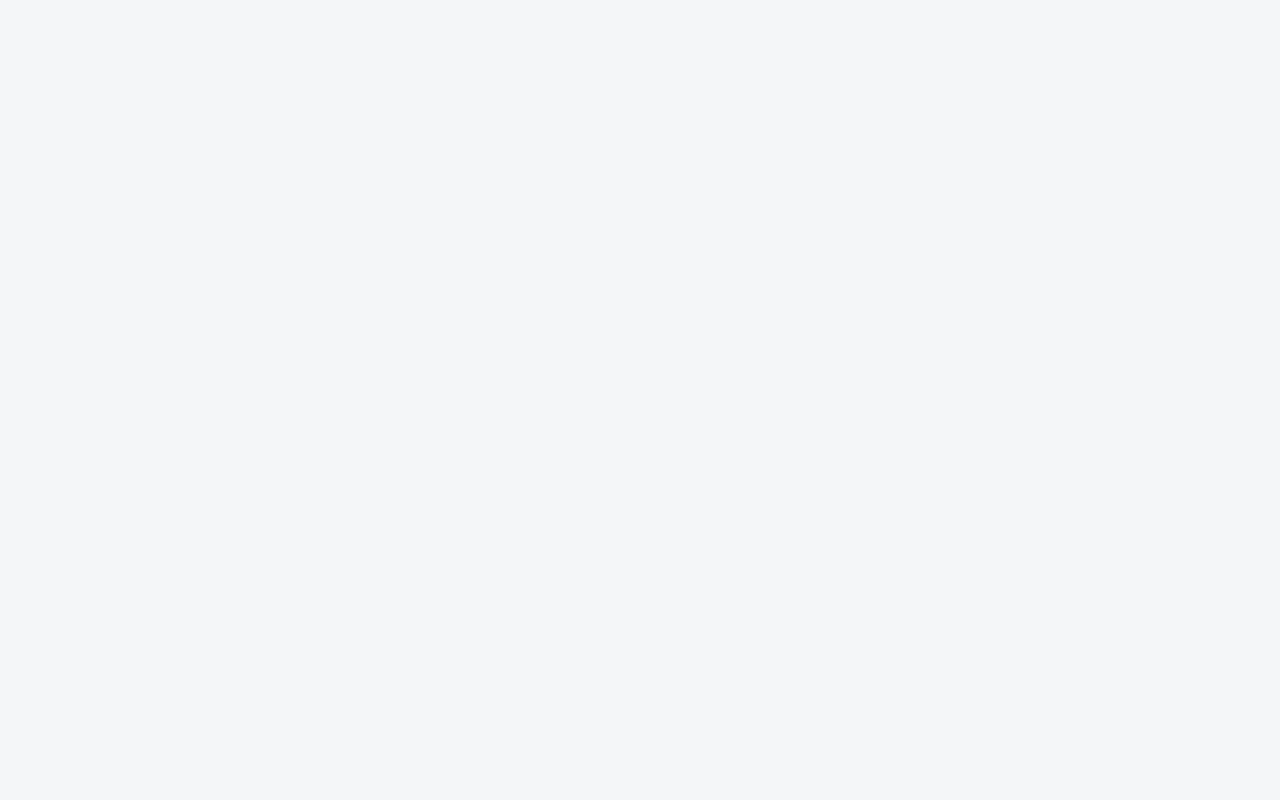
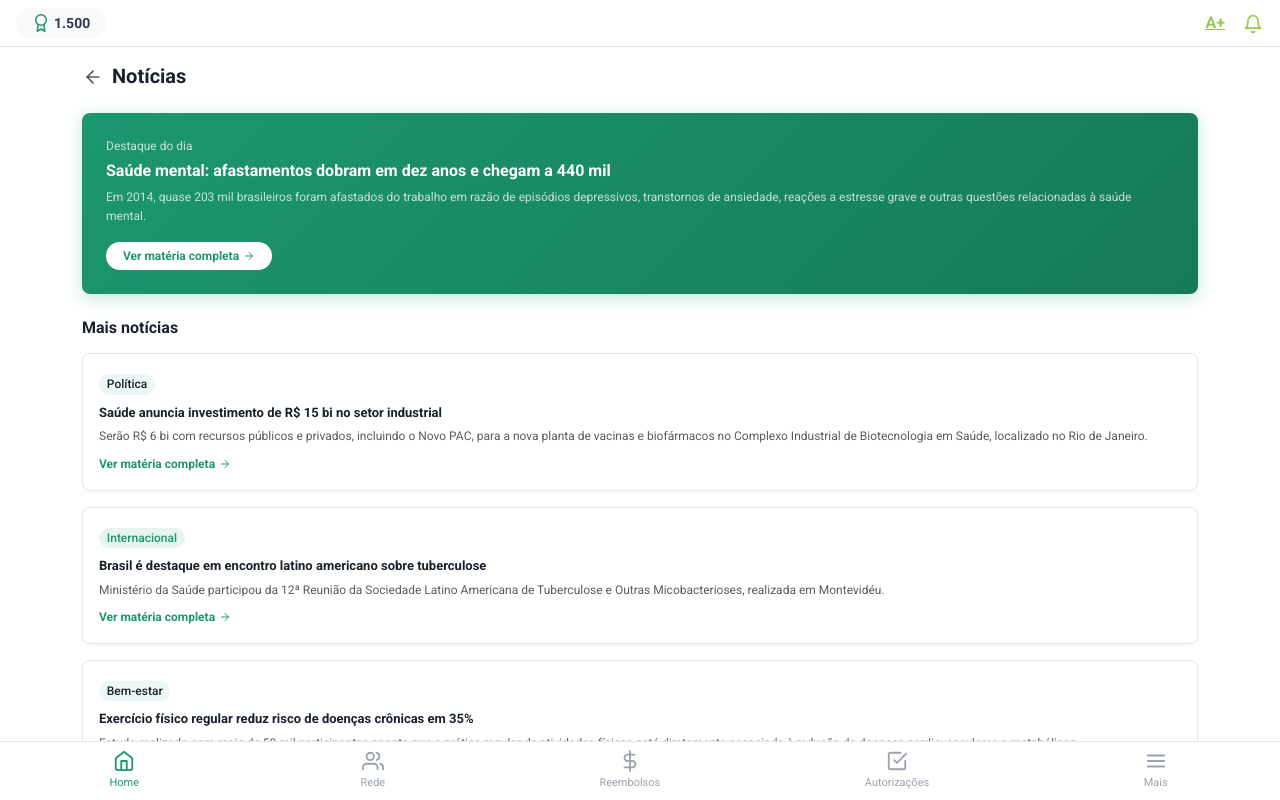
Before and after one commit to CarePlusCDF/Care-Plus-Front-Web, a React (Vite) app: page /noticias in a window 1280 px wide. Before the commit this address had no page. Shown: the top 800 px of the page. Built offline with nearby package versions, Linux system fonts and the light colour scheme.

Commit message:
feat: Criando aba notícias

```diff
--- a/src/App.jsx
+++ b/src/App.jsx
@@ -11,6 +11,7 @@ import Beneficios from './routes/Beneficios'
 import Mind from './routes/Mind'
 import Connect from './routes/Connect'
 import Scan from './routes/Scan'
+import Noticias from './routes/Noticias'
 
 
 
@@ -30,6 +31,7 @@ const App = () => {
         <Route path="/mind" element={<Mind />} />
         <Route path="/connect" element={<Connect />} />
         <Route path="/scan" element={<Scan />} />
+        <Route path="/noticias" element={<Noticias />} />
 
 
       </Routes>
--- /dev/null
+++ b/src/routes/Noticias.jsx
@@ -0,0 +1,107 @@
+import { useNavigate } from 'react-router-dom'
+import { FiArrowLeft, FiArrowRight } from 'react-icons/fi'
+import TopBar from '../components/TopBar'
+import BottomNav from '../components/BottomNav'
+
+const Noticias = () => {
+  const navigate = useNavigate()
+  const points = 1500
+
+  const noticias = [
+    {
+      id: 1,
+      titulo: 'Saúde mental: afastamentos dobram em dez anos e chegam a 440 mil',
+      resumo: 'Em 2014, quase 203 mil brasileiros foram afastados do trabalho em razão de episódios depressivos, transtornos de ansiedade, reações a estresse grave e outras questões relacionadas à saúde mental.',
+      tag: 'Saúde Mental',
+      tagClass: 'bg-primary-subtle-custom text-primary',
+    },
+    {
+      id: 2,
+      titulo: 'Saúde anuncia investimento de R$ 15 bi no setor industrial',
+      resumo: 'Serão R$ 6 bi com recursos públicos e privados, incluindo o Novo PAC, para a nova planta de vacinas e biofármacos no Complexo Industrial de Biotecnologia em Saúde, localizado no Rio de Janeiro.',
+      tag: 'Política',
+      tagClass: 'bg-accent2-subtle text-dark-custom',
+    },
+    {
+      id: 3,
+      titulo: 'Brasil é destaque em encontro latino americano sobre tuberculose',
+      resumo: 'Ministério da Saúde participou da 12ª Reunião da Sociedade Latino Americana de Tuberculose e Outras Micobacterioses, realizada em Montevidéu.',
+      tag: 'Internacional',
+      tagClass: 'bg-primary-subtle-custom text-primary',
+    },
+    {
+      id: 4,
+      titulo: 'Exercício físico regular reduz risco de doenças crônicas em 35%',
+      resumo: 'Estudo realizado com mais de 50 mil participantes aponta que a prática regular de atividades físicas está diretamente associada à redução de doenças cardiovasculares e metabólicas.',
+      tag: 'Bem-estar',
+      tagClass: 'bg-accent2-subtle text-dark-custom',
+    },
+    {
+      id: 5,
+      titulo: 'Hidratação adequada melhora desempenho cognitivo em até 20%',
+      resumo: 'Pesquisadores apontam que beber a quantidade correta de água diariamente tem impacto direto na concentração, memória e produtividade ao longo do dia.',
+      tag: 'Bem-estar',
+      tagClass: 'bg-accent2-subtle text-dark-custom',
+    },
+  ]
+
+  return (
+    <div className="min-vh-100 bg-body">
+      <TopBar points={points} showPoints={true} />
+
+      <main className="container py-3 pb-5 mb-4">
+
+        <section className="d-flex align-items-center gap-2 mb-4">
+          <button
+            className="btn btn-link p-0 text-decoration-none text-muted"
+            onClick={() => navigate('/inicial')}
+          >
+            <FiArrowLeft size={20} />
+          </button>
+          <h1 className="fw-bold mb-0 fs-5 text-dark-custom">Notícias</h1>
+        </section>
+
+        <section className="mb-4">
+          <div className="bg-gradient-primary shadow-primary rounded-3 p-4">
+            <p className="text-white opacity-75 fs-9 mb-1">Destaque do dia</p>
+            <h2 className="fw-bold text-white fs-6 mb-2">{noticias[0].titulo}</h2>
+            <p className="text-white opacity-75 fs-9 mb-3">{noticias[0].resumo}</p>
+            <button
+              className="btn rounded-pill py-1 px-3 fw-bold fs-9 bg-white text-primary d-flex align-items-center gap-1"
+              onClick={() => {}}
+            >
+              Ver matéria completa <FiArrowRight size={12} color="#1c9770" />
+            </button>
+          </div>
+        </section>
+
+        <section>
+          <h2 className="fw-bold fs-6 text-dark-custom mb-3">Mais notícias</h2>
+          <div className="d-flex flex-column gap-3">
+            {noticias.slice(1).map(({ id, titulo, resumo, tag, tagClass }) => (
+              <div
+                key={id}
+                className="bg-white rounded-3 border shadow-card p-3 cursor-pointer"
+                onClick={() => {}}
+              >
+                <span className={`badge rounded-pill fs-9 fw-medium mb-2 ${tagClass}`}>
+                  {tag}
+                </span>
+                <p className="fw-bold fs-7 text-dark-custom mb-1">{titulo}</p>
+                <p className="text-muted fs-9 mb-2">{resumo}</p>
+                <div className="d-flex align-items-center gap-1 text-primary fw-bold fs-9">
+                  Ver matéria completa <FiArrowRight size={12} color="#1c9770" />
+                </div>
+              </div>
+            ))}
+          </div>
+        </section>
+
+      </main>
+
+      <BottomNav activePage="home" />
+    </div>
+  )
+}
+
+export default Noticias
```
